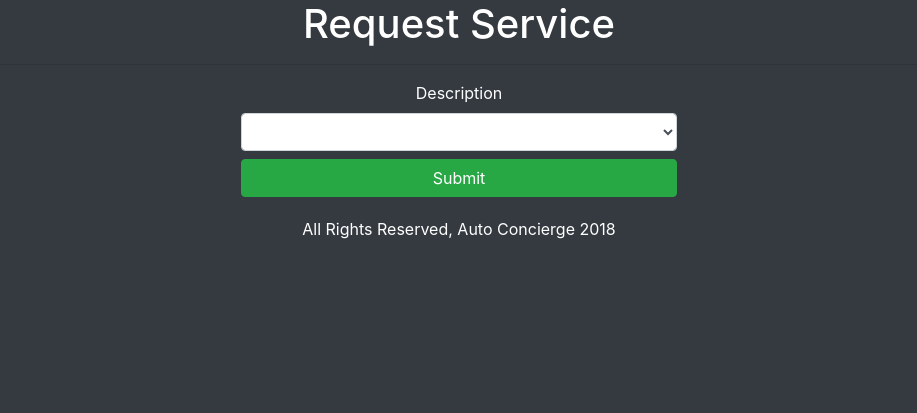
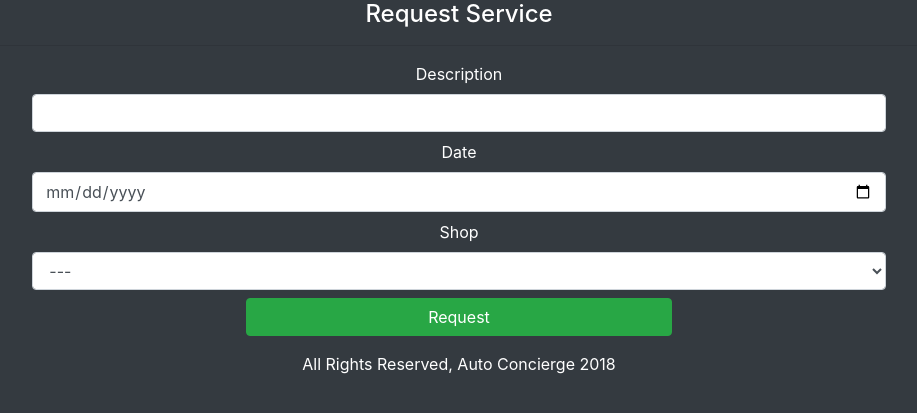
Before and after one commit to njang/autoConcierge, a Django app: template main_app/templates/request_service.html in a window 1280 px wide. Shown: the part 70-483 px from the top of the page, without its empty margins (181-1098 px from the left). Run offline with Django 3.2, Linux system fonts and the light colour scheme; the template is opened without the code that fills it, so the values that code supplies are empty; parts of the project's set-up code (start-up, migrations or seed data) failed here and were passed over; some libraries are stand-ins or nearby versions.

Commit message:
Add additional fields in service request form

```diff
--- a/main_app/templates/request_service.html
+++ b/main_app/templates/request_service.html
@@ -1,12 +1,29 @@
 {% extends 'base.html' %}
 {% block content %}
-	<h1>Request Service</h1>
+	<h4>Request Service</h4>
 	<hr />
-	<form action="post_url/" method="post" class='form-group row'>
+	<form action="request/" method="post" class='form-group'>
 		{% csrf_token %}
-		<label for='id_description' class='form-label col col-4 offset-4'>Description</label>
-		<select name='description' id='id_description' class='form-control col-4 offset-4 mb-1'></select>
-		<input class='btn btn-success col-4 offset-4 my-1' type='submit' value='Submit' />
+		<div class='my-2'>
+			<label for='id_description' class='form-label col-12'>Description</label>
+			<input type='text' name='description' id='id_description' class='form-control col-8 offset-2'></select>
+		</div>
+		<div class='my-2'>
+			<label for='id_date' class='form-label col-12'>Date</label>
+			<input type='date' name='date' id='id_date' class='form-control col-8 offset-2'></select>
+		</div>
+		<div class='my-2'>
+			<label for='id_shop' class='form-label col-12'>Shop</label>
+			<select name='shop' id='id_shop' class='form-control col-8 offset-2'>
+				<option value='' selected disabled>---</option>
+				{% for shop in shops %}
+					<option value='{{shop.id}}'>{{shop.shop_name}}</option>
+				{% endfor %}
+			</select>
+		</div>
+		<div class='my-2'>
+			<input class='btn btn-success col-4' type='submit' value='Request' />
+		</div>
 	</form>
 	<div id='car-model-data'></div>
 {% endblock %}
```
